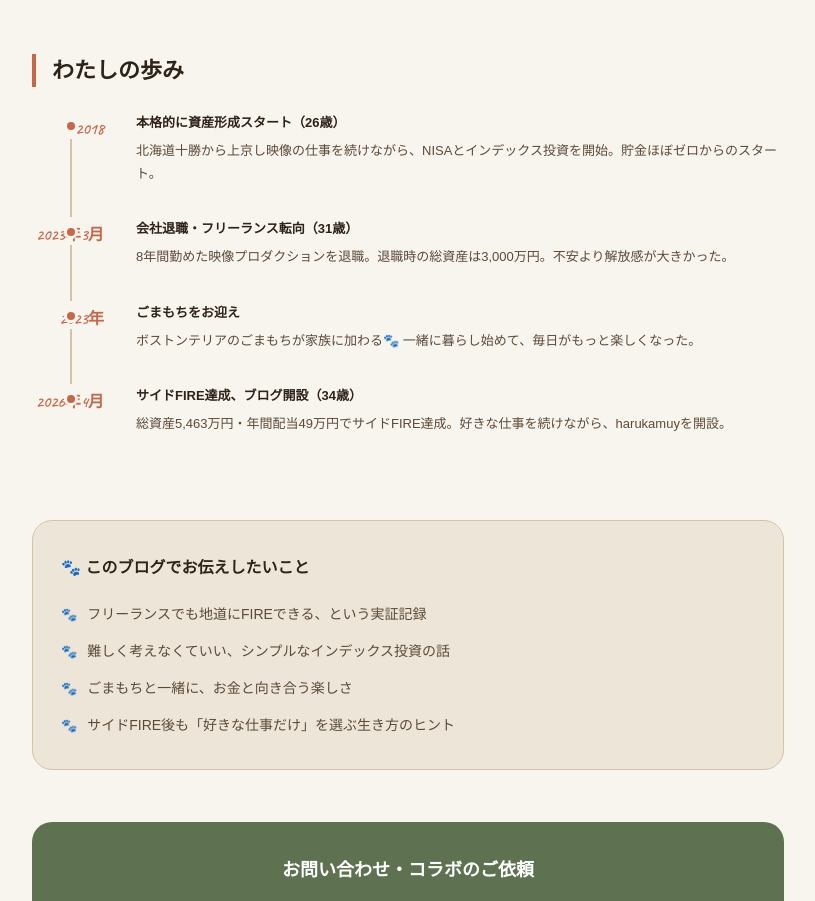
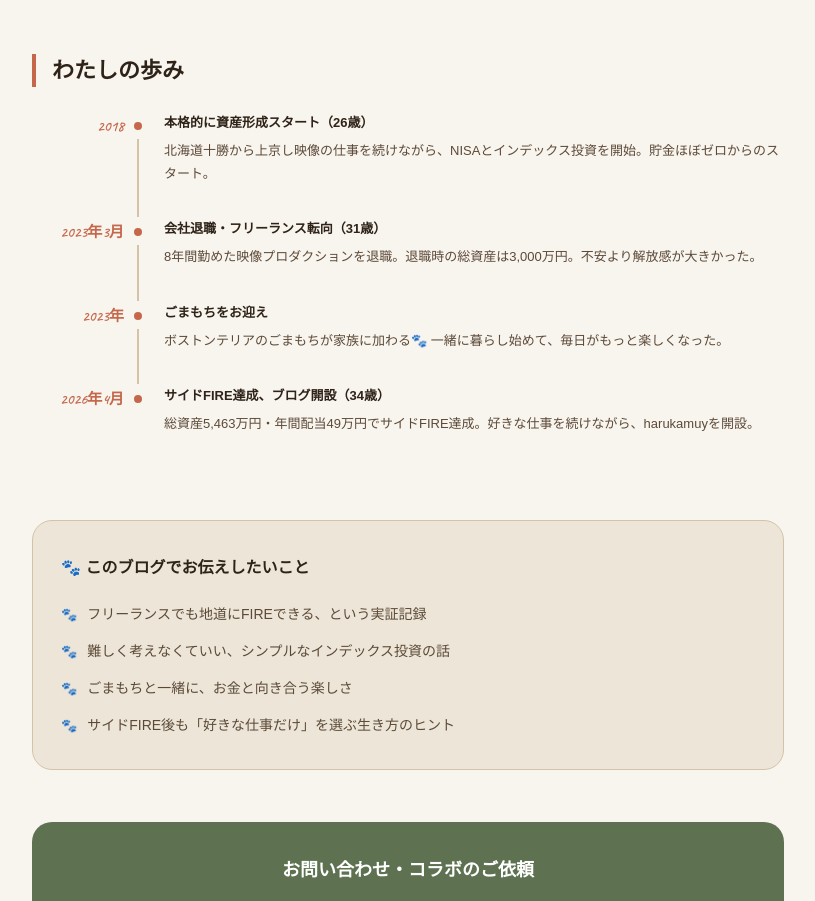
Before and after one commit to harukamuy/harukamuy, a Next.js app: page /about in a window 1280 px wide. Shown: the part 859-1760 px from the top of the page, without its empty margins (232-1047 px from the left). Built offline with nearby package versions, Linux system fonts and the light colour scheme; a web font is replaced by a local one.

Commit message:
タイムラインの年号とドットの重なりを修正
Co-Authored-By: Claude Sonnet 4.6 <noreply@anthropic.com>

```diff
--- a/app/about/page.tsx
+++ b/app/about/page.tsx
@@ -91,19 +91,19 @@ export default function AboutPage() {
           </h2>
           <div>
             {timeline.map((item, i) => (
-              <div key={item.year} style={{ display: "grid", gridTemplateColumns: "80px 1fr", gap: 0, position: "relative" }}>
+              <div key={item.year} style={{ display: "grid", gridTemplateColumns: "112px 1fr", gap: 0, position: "relative" }}>
                 {/* vertical line (not on last item) */}
                 {i < timeline.length - 1 && (
-                  <div style={{ position: "absolute", left: 38, top: 28, bottom: 0, width: 2, background: "var(--beige-2)" }} />
+                  <div style={{ position: "absolute", left: 105, top: 28, bottom: 0, width: 2, background: "var(--beige-2)" }} />
                 )}
                 {/* year */}
-                <div style={{ fontFamily: "var(--font-hand)", fontSize: 16, color: "var(--terra)", fontWeight: 600, paddingTop: 4, paddingRight: 8, textAlign: "right" }}>
+                <div style={{ fontFamily: "var(--font-hand)", fontSize: 15, color: "var(--terra)", fontWeight: 600, paddingTop: 6, paddingRight: 20, textAlign: "right", lineHeight: 1.3 }}>
                   {item.year}
                 </div>
                 {/* dot */}
-                <div style={{ position: "absolute", left: 32, top: 8, width: 14, height: 14, background: "var(--terra)", borderRadius: "50%", border: "3px solid var(--ivory)" }} />
+                <div style={{ position: "absolute", left: 99, top: 8, width: 14, height: 14, background: "var(--terra)", borderRadius: "50%", border: "3px solid var(--ivory)" }} />
                 {/* body */}
-                <div style={{ padding: "0 0 32px 24px" }}>
+                <div style={{ padding: "0 0 32px 20px" }}>
                   <div style={{ fontSize: 13, fontWeight: 700, color: "var(--brown)", marginBottom: 4 }}>{item.label}</div>
                   <div style={{ fontSize: 13, color: "var(--brown-2)", lineHeight: 1.8 }}>{item.desc}</div>
                 </div>
```
